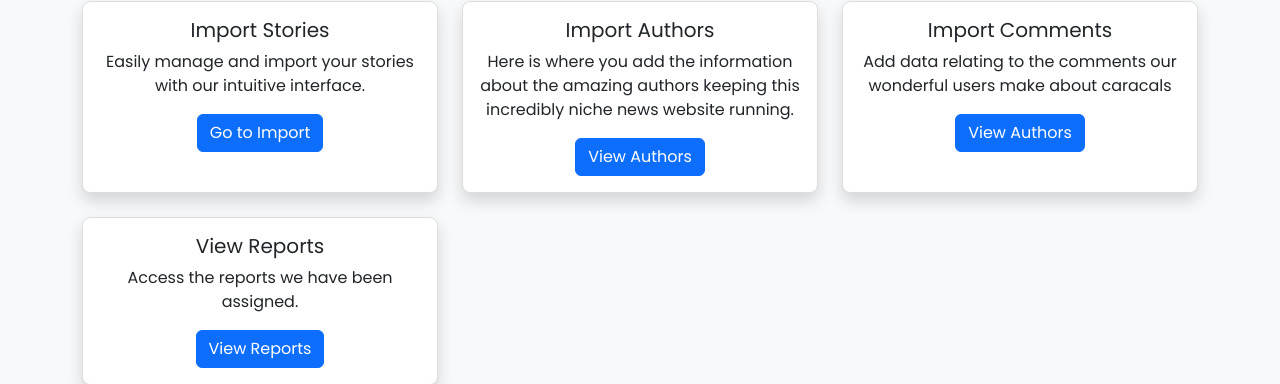
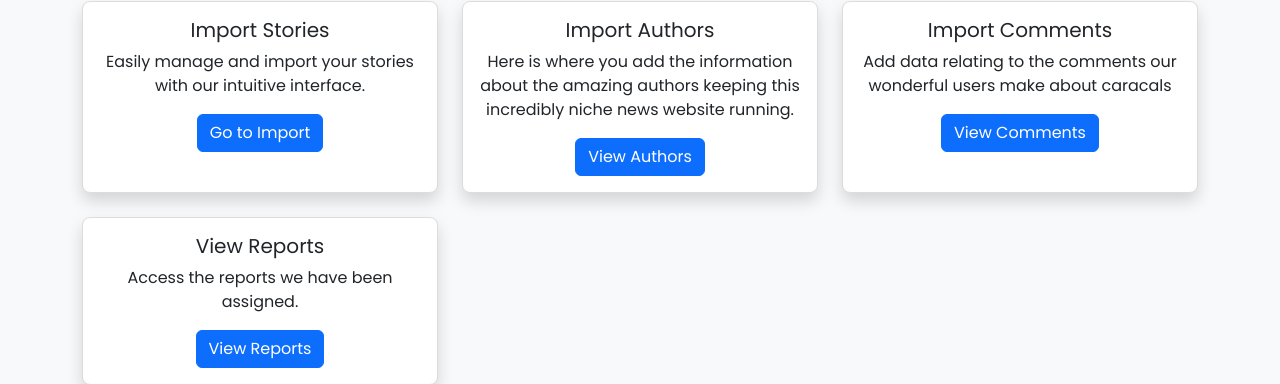
Before and after one commit to kmagana5/CS370Project, a PHP site: page / in a window 1280 px wide. Shown: the part 673-1057 px from the top of the page. Run offline with PHP 8.4, Linux system fonts and the light colour scheme.

```diff
--- a/index.php
+++ b/index.php
@@ -36,7 +36,7 @@
                     <div class="card-body">
                         <h5 class="card-title">Import Comments</h5>
                         <p class="card-text">Add data relating to the comments our wonderful users make about caracals</p>
-                        <a href="importCommentData.php" class="btn btn-primary">View Authors</a>
+                        <a href="importCommentData.php" class="btn btn-primary">View Comments</a>
                     </div>
                 </div>
             </div>
```
